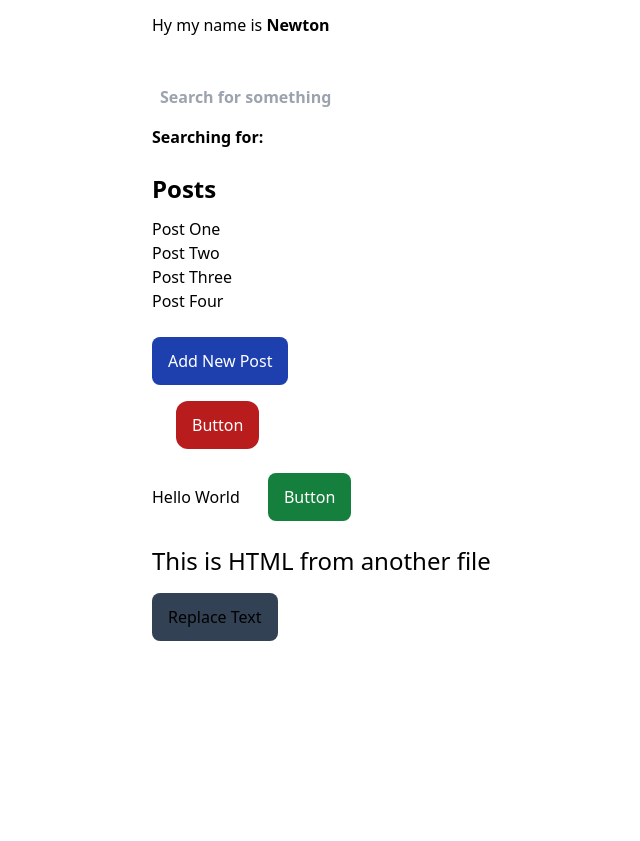
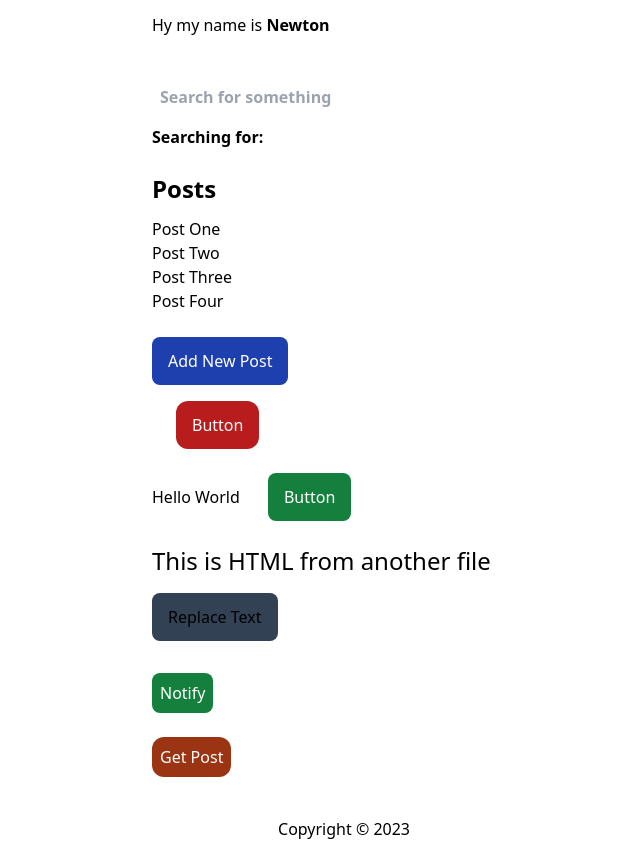
Before and after one commit to Soburr/Introduction-to-Alpine.JS, a plain HTML site: page index.html in a window 1280 px wide. Shown: the part 131-972 px from the top of the page, without its empty margins (296-936 px from the left). Before the commit the page ends 800 px from the top, so only its background shows below. Drawn offline with nearby package versions, Linux system fonts and the light colour scheme.

Commit message:
Let's Go

```diff
--- a/index.html
+++ b/index.html
@@ -89,7 +89,7 @@
              </div>
 
         <!-- x-ref -->
-             <!-- x-ref -> hid element -->
+             <!-- x-ref -> hide element -->
              <div class="my-6">
                  <span x-ref="text">Hello World</span>
                  <button @click="$refs.text.remove('')" class="bg-green-700 text-white mx-6 py-3 px-4 rounded-lg">
@@ -107,7 +107,33 @@
                 Replace Text
             </button>
 
-    </div>
+        <!-- x-init & $watch -->
+            <div x-init="$watch('posts', value => console.log(value))"></div>
+
+        <!-- x-dispatch -->
+           <div @notify="alert('You have been notified.!')">
+               <button @click="$dispatch('notify')" class="bg-green-700 p-2 rounded-lg text-white mt-4">
+                   Notify
+               </button>
+           </div>
+
+        <!-- x-data -->
+           <button @click="getLatestPost($data.posts)" class="bg-orange-800 text-white mt-6 p-2 rounded-xl">
+              Get Post
+           </button>
+           </div>
+           </div>
+           <script>
+              function getLatestPost(posts) {
+                  console.log(posts.slice(-1).pop())
+              }
+           </script>
+
+           <footer x-data class="text-center mt-10">
+              <p>Copyright &copy; <span x-text="new Date().getFullYear()"></span></p>
+           </footer>
+
+
 
 </body>
 
```
